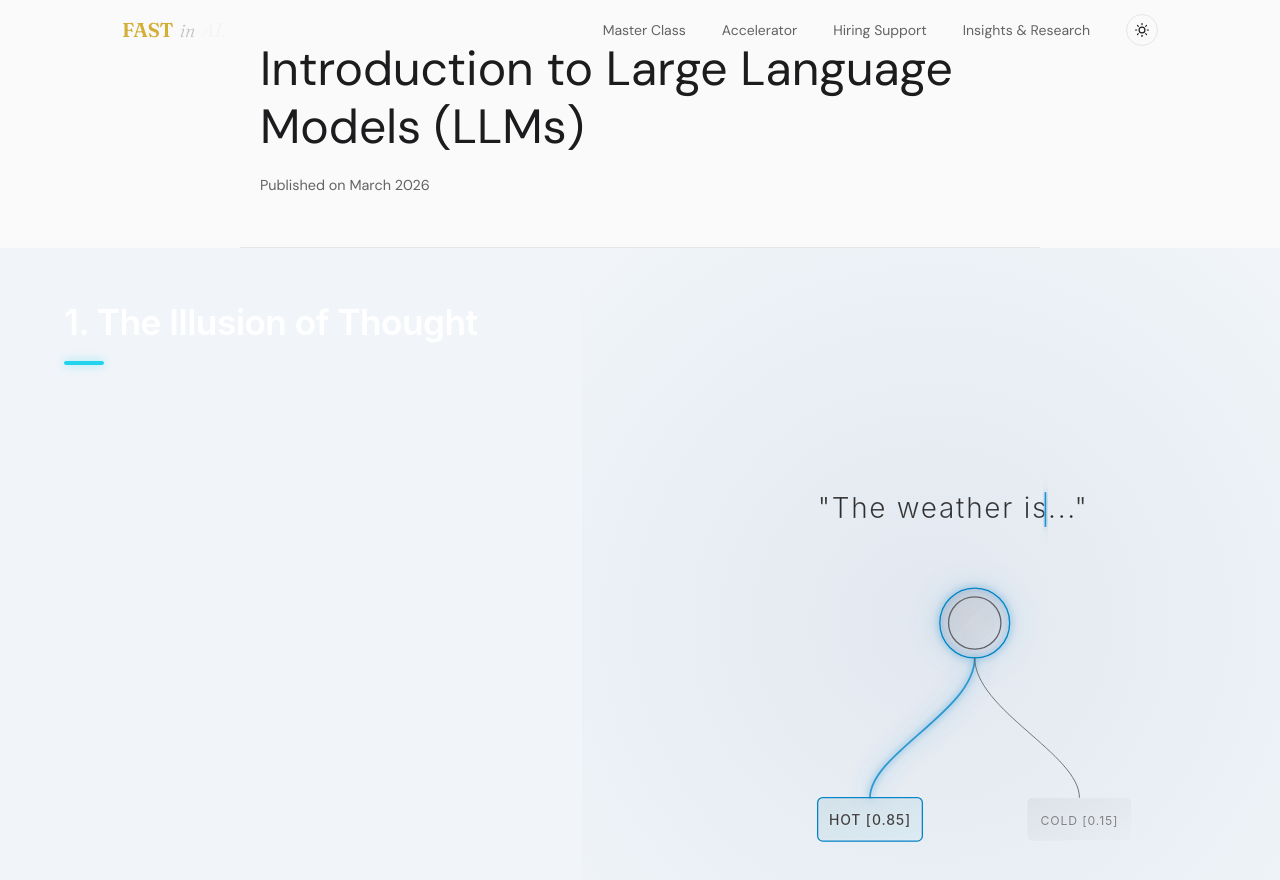
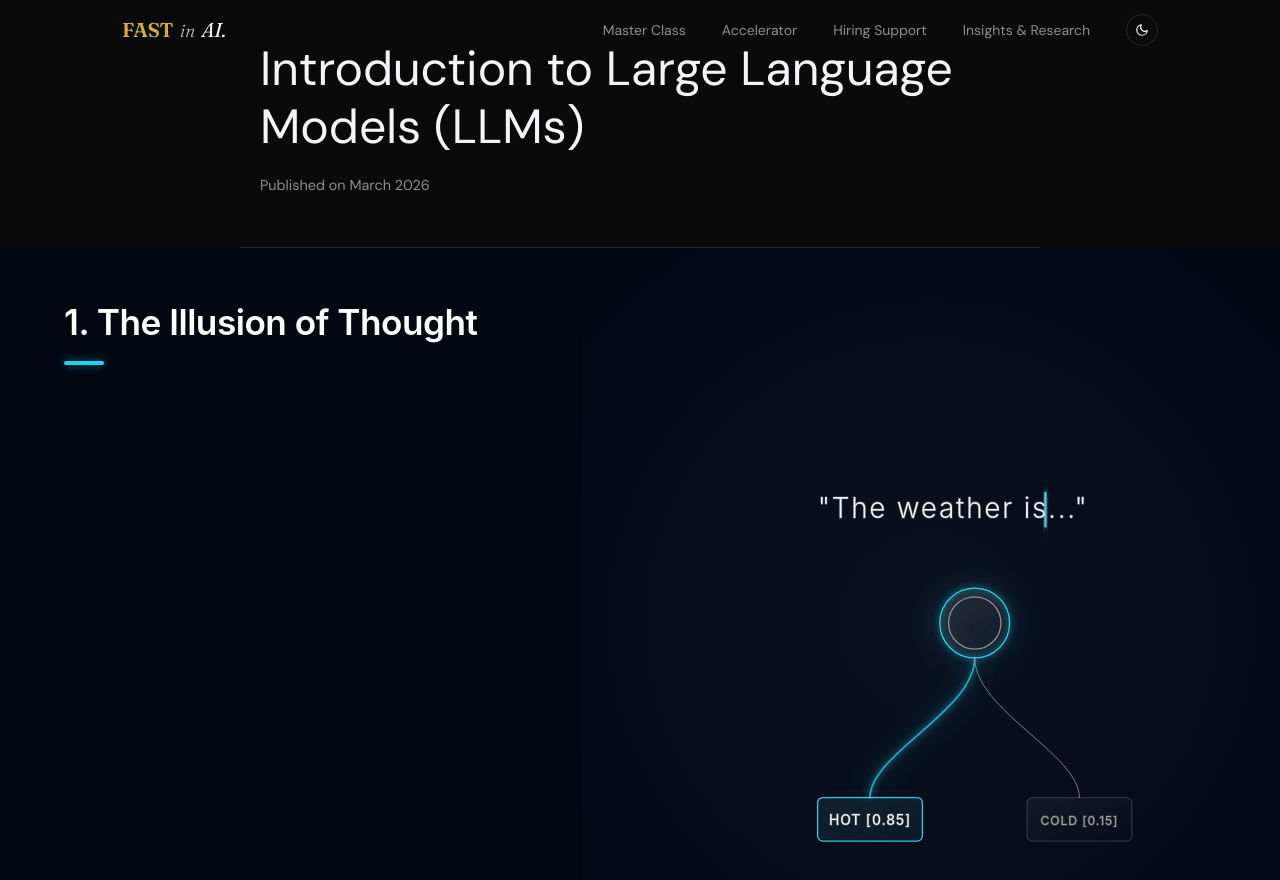
Before and after one commit to iampraveenvemula/fastinai, a React (Vite) app: page /blog/understanding-llm-models-complete-guide in a window 1280 px wide. Shown: the top 880 px of the page. Built offline with nearby package versions, Linux system fonts and the light colour scheme.

Commit message:
Force strict Dark Mode default by removing OS matchMedia system preference check

```diff
--- a/src/components/ThemeContext.jsx
+++ b/src/components/ThemeContext.jsx
@@ -8,17 +8,15 @@ export const ThemeProvider = ({ children }) => {
   const [theme, setTheme] = useState('dark'); // Default to dark aesthetic
 
   useEffect(() => {
-    // Check localStorage or system preference on mount
+    // Check localStorage on mount
     const savedTheme = localStorage.getItem('fastinai-theme');
     if (savedTheme) {
       setTheme(savedTheme);
       if (savedTheme === 'light') {
         document.documentElement.classList.add('light');
       }
-    } else if (window.matchMedia && window.matchMedia('(prefers-color-scheme: light)').matches) {
-      setTheme('light');
-      document.documentElement.classList.add('light');
     }
+    // No fallback to OS light mode. Default remains 'dark'.
   }, []);
 
   const toggleTheme = () => {
```
